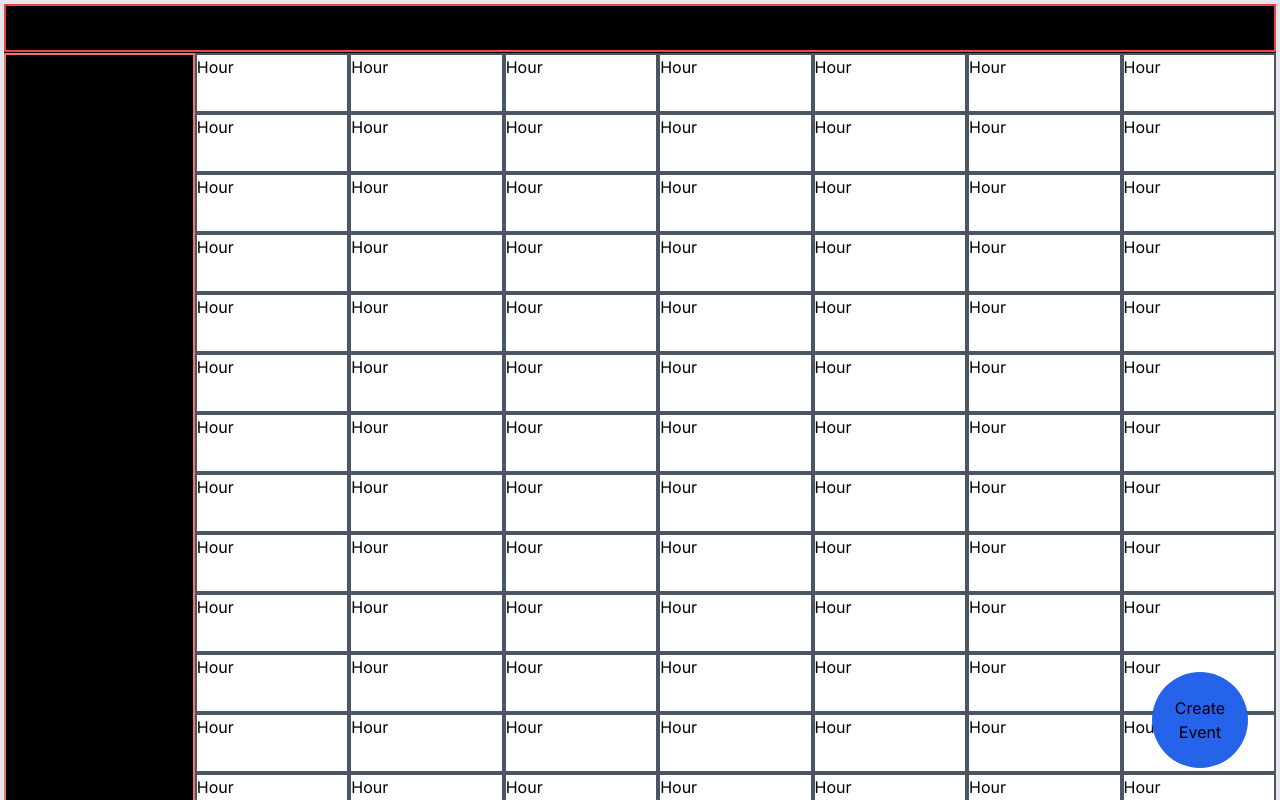
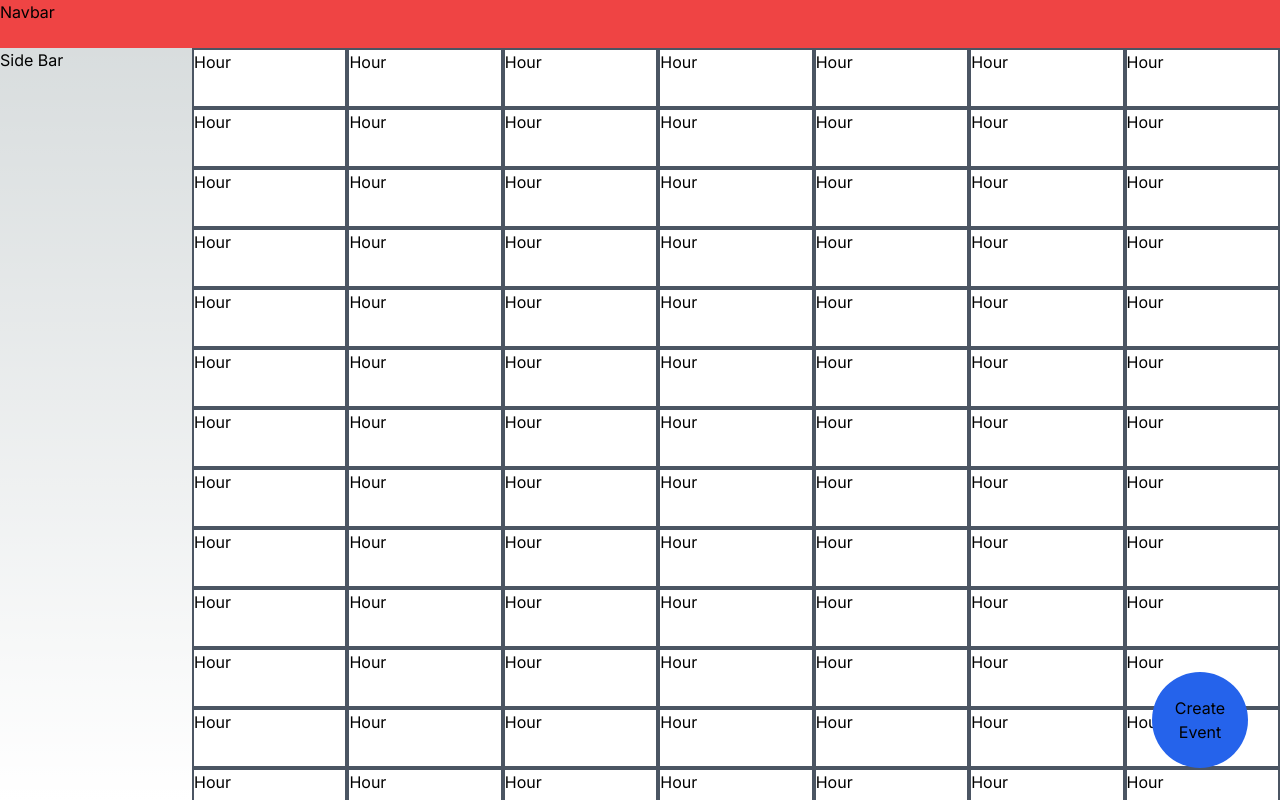
Before and after one commit to lucasduartesobreira/CalendarForge, a Next.js app: page / in a window 1280 px wide. Shown: the top 800 px of the page. Built offline with nearby package versions, Linux system fonts and the light colour scheme.

Commit message:
fix(calendar): scroll issue

```diff
--- a/app/components/calendar/calendarWeek.tsx
+++ b/app/components/calendar/calendarWeek.tsx
@@ -21,7 +21,7 @@ const HourBackgroud = () => {
 
 const CalendarWeek = ({ style }: { style: string }) => {
   return (
-    <div className={`${style} grid grid-cols-7 overflow-clip`}>
+    <div className={`${style} grid grid-cols-7 overflow-auto`}>
       <DayBackground />
       <DayBackground />
       <DayBackground />
--- a/app/components/createEvent/createEvent.tsx
+++ b/app/components/createEvent/createEvent.tsx
@@ -1,46 +1,73 @@
-'use client'
+"use client";
 import React, { useState } from "react";
 import { CreateEvent, createEvent } from "./createEventControl";
 import { title } from "process";
 import useLocalStorage from "@/src/localStorageHook";
 
-const CreateEventForm = ({open}: {open: boolean}) => {
-  const initialFormState: CreateEvent = {title: '', endDate: new Date(0), startDate: new Date(0), description: ''}
-  const [form, setForm] = useState(initialFormState)
-  const handleChange = <A extends keyof Omit<CreateEvent, "endDate" | "startDate">>(prop: A) => (event: React.ChangeEvent<HTMLInputElement>) => {
-    form[prop] = event.target.value
-    setForm(form)
-  }
+const CreateEventForm = ({ open }: { open: boolean }) => {
+  const initialFormState: CreateEvent = {
+    title: "",
+    endDate: new Date(0),
+    startDate: new Date(0),
+    description: "",
+  };
+  const [form, setForm] = useState(initialFormState);
+  const handleChange =
+    <A extends keyof Omit<CreateEvent, "endDate" | "startDate">>(prop: A) =>
+    (event: React.ChangeEvent<HTMLInputElement>) => {
+      form[prop] = event.target.value;
+      setForm(form);
+    };
 
-  const [events, setEvents] = useLocalStorage("events", [])
+  const [events, setEvents] = useLocalStorage("events", []);
   const handleSubmit = (__event: any) => {
-    const f = createEvent(form)
-    console.log(form)
-    events.push(f)
-    setEvents(events)
-  }
+    const f = createEvent(form);
+    console.log(form);
+    events.push(f);
+    setEvents(events);
+  };
 
-  return (open && <form hidden={false} onSubmit={handleSubmit} className="text-gray-500 fixed border-2 rounded-md top-1/2 left-1/2 bg-white flex flex-col">
-    <label>
-      Text
-      <input placeholder="Title" className="text-black m-2 bg-gray-200" onChange={handleChange("title")} type="text"/>
-    </label>
-    <input type="submit" className="flex-auto relative r-4 text-white bg-blue-600 rounded-md" value={"Save"}/>
-  </form>);
-}
+  return (
+    open && (
+      <form
+        hidden={false}
+        onSubmit={handleSubmit}
+        className="text-gray-500 fixed border-2 rounded-md top-1/2 left-1/2 bg-white flex flex-col"
+      >
+        <label>
+          Text
+          <input
+            placeholder="Title"
+            className="text-black m-2 bg-gray-200"
+            onChange={handleChange("title")}
+            type="text"
+          />
+        </label>
+        <input
+          type="submit"
+          className="flex-auto relative r-4 text-white bg-blue-600 rounded-md"
+          value={"Save"}
+        />
+      </form>
+    )
+  );
+};
 
 const CreateEventButton = () => {
-  const [open, setOpen] = useState(false)
+  const [open, setOpen] = useState(false);
   return (
-    <div className="border-2">
-      <button className='absolute bottom-8 right-8 w-24 h-24 rounded-s-full rounded-e-full bg-blue-600' onClick={() => setOpen(!open)}>Create Event</button>
+    <div className="">
+      <button
+        className="absolute bottom-8 right-8 w-24 h-24 rounded-s-full rounded-e-full bg-blue-600"
+        onClick={() => setOpen(!open)}
+      >
+        Create Event
+      </button>
       <CreateEventForm open={open}></CreateEventForm>
     </div>
-  )
-}
+  );
+};
 
-export default CreateEventButton
+export default CreateEventButton;
 
-export {
-  CreateEventForm
-}
+export { CreateEventForm };
--- a/app/page.tsx
+++ b/app/page.tsx
@@ -5,15 +5,11 @@ import CreateEventButton, {
 
 const Home = () => {
   return (
-    <main className="flex flex-col gap-y-px min-h-screen items-center justify-between border-4 bg-black">
-      <div className="min-w-full flex-none w-12 h-12 border-2 border-red-500">
-        Navbar
-      </div>
-      <div className="flex flex-auto row h-full w-full">
-        <div className="flex-initial border-2 border-red-400 h-11/12 w-[15%]">
-          Side Bar
-        </div>
-        <div className="flex-none w-[85%]  overflow-clip">
+    <main className="h-screen max-h-screen overflow-hidden">
+      <div className="h-[48px] bg-red-500">Navbar</div>
+      <div className="max-h-full flex">
+        <div className="w-[15%]">Side Bar</div>
+        <div className="flex-none w-[85%] ">
           <CalendarWeek style={"flex-none w-[100%] h-[100%]"} />
         </div>
       </div>
```
